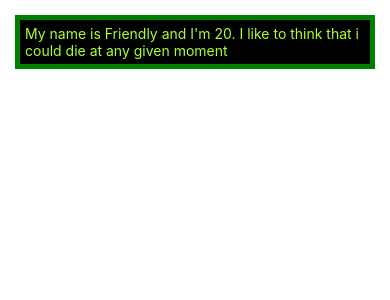
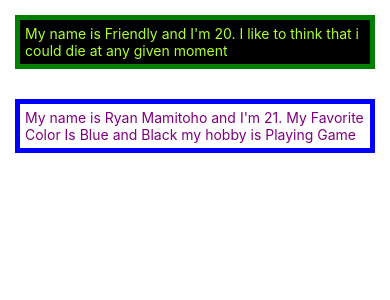
Before and after one commit to RumenserAmanda/Mobile-Programming, a React Native app in the folder exercise_06/: screen / in a window 390 px wide. Shown: the top 300 px of the page. Built offline with nearby package versions, Linux system fonts and the light colour scheme.

Commit message:
Adding and Modifying App.js and Ryan.js

```diff
--- a/exercise_06/App.js
+++ b/exercise_06/App.js
@@ -1,6 +1,7 @@
 import React, {useState} from 'react';
 import {StyleSheet, View} from 'react-native'
 import Friendlyyyyy from './components/Friendly';
+import RyanM from './components/Ryan';
 
 const style = StyleSheet.create({
   View: {
@@ -17,12 +18,19 @@ export default function App(){
       name: 'Friendly',
       bio: 'I like to think that i could die at any given moment',
       age: 20,
+    },
+    Ryan:{
+      name:'Ryan Mamitoho',
+      bio:'My Favorite Color Is Blue and Black',
+      age: 21,
+      Hobby: 'Playing Game',
     }
   });
 
   return(
     <View>
       <Friendlyyyyy props={state.Friendly} />
+      <RyanM props={state.Ryan} />
     </View>
   )
 }
--- /dev/null
+++ b/exercise_06/components/Ryan.js
@@ -0,0 +1,26 @@
+import React from 'react';
+import {StyleSheet, View, Text} from 'react-native';
+
+const styles = StyleSheet.create({
+  View: {
+    backgroundColor: 'white',
+    alignItems: 'center',
+    margin: 15,
+    padding: 5,
+    borderWidth: 5,
+    borderColor: 'blue',
+  },
+  Text: {
+    color: 'purple',
+  },
+});
+
+export default function RyanM({props}) {
+  return (
+    <View style={styles.View}>
+      <Text style={styles.Text}>
+        My name is {props.name} and I'm {props.age}. {props.bio} my hobby is {props.Hobby}
+      </Text>
+    </View>
+  );
+}
```
